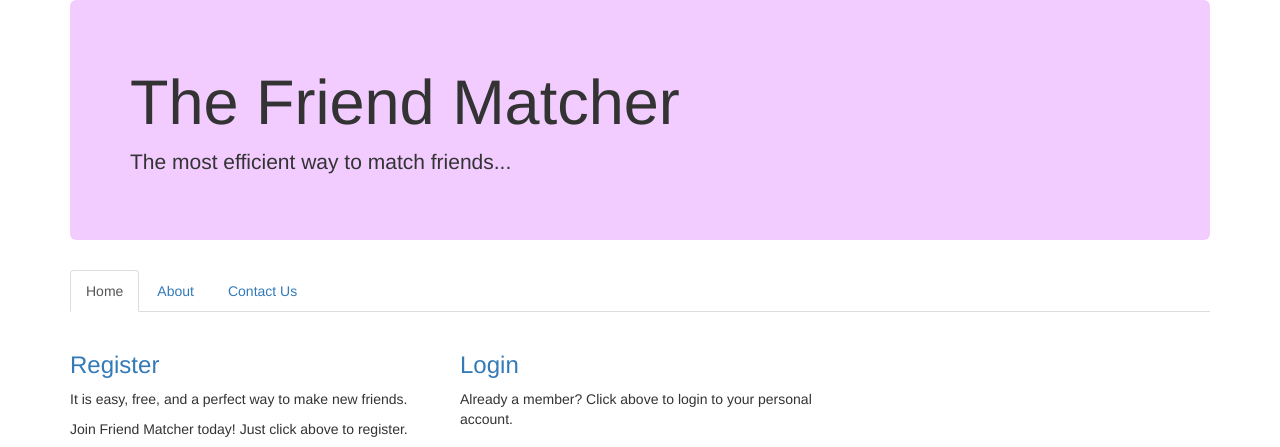
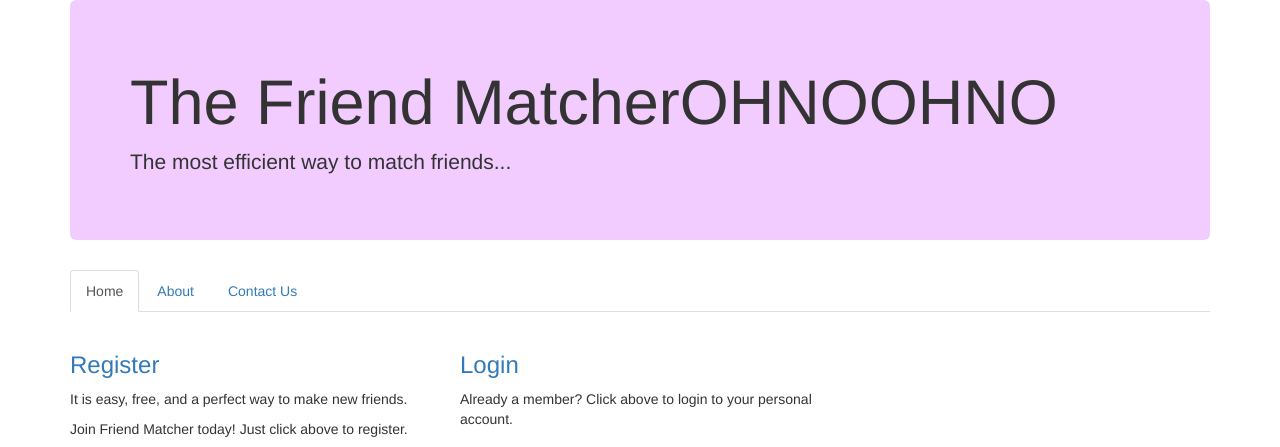
Before and after one commit to friendmatcher/friendmatcher1.github.io, a plain HTML site: page index.html in a window 1280 px wide. Shown: the top 447 px of the page. Drawn offline with nearby package versions, Linux system fonts and the light colour scheme.

Commit message:
Update index.html

```diff
--- a/index.html
+++ b/index.html
@@ -13,7 +13,7 @@
 
   <div class="container">
     <div class="jumbotron"; style="background-color: #f2ccff">
-      <h1>The Friend Matcher</h1>
+      <h1>The Friend MatcherOHNOOHNO</h1>
       <p>The most efficient way to match friends...</p>
     </div>
 
```
